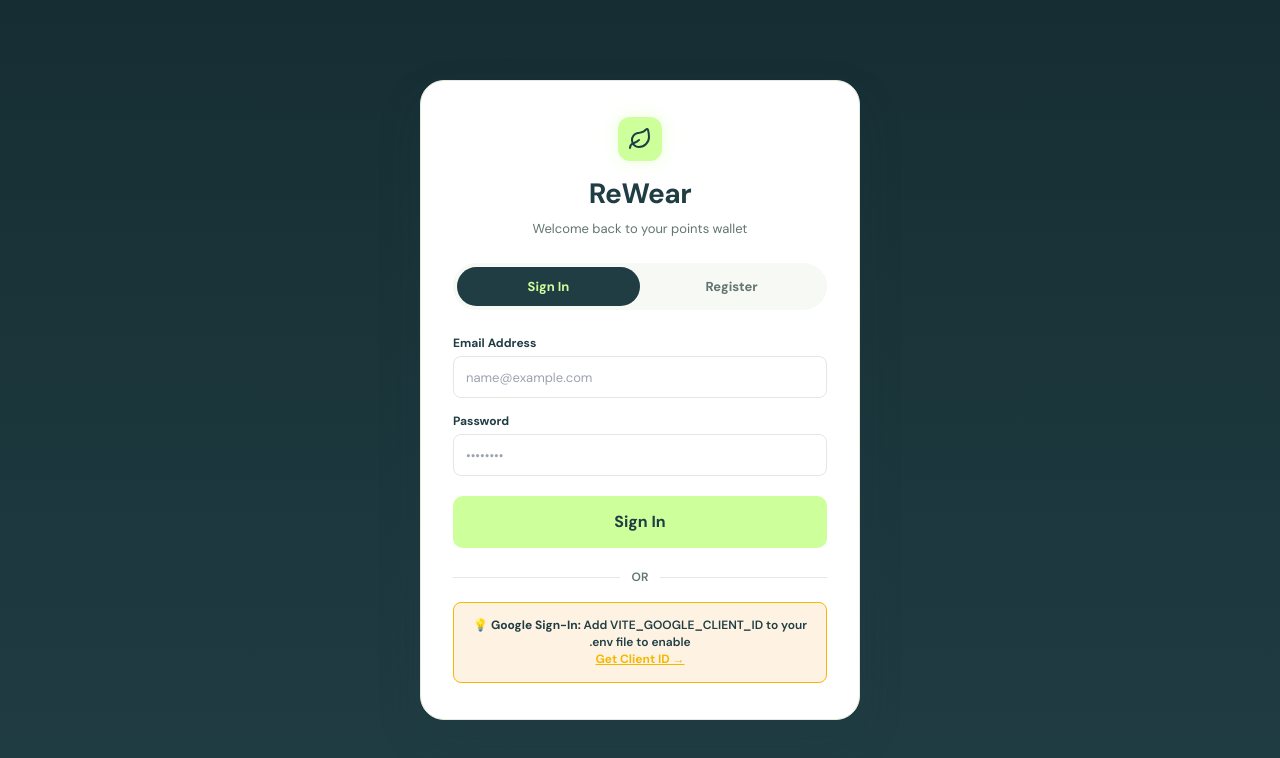
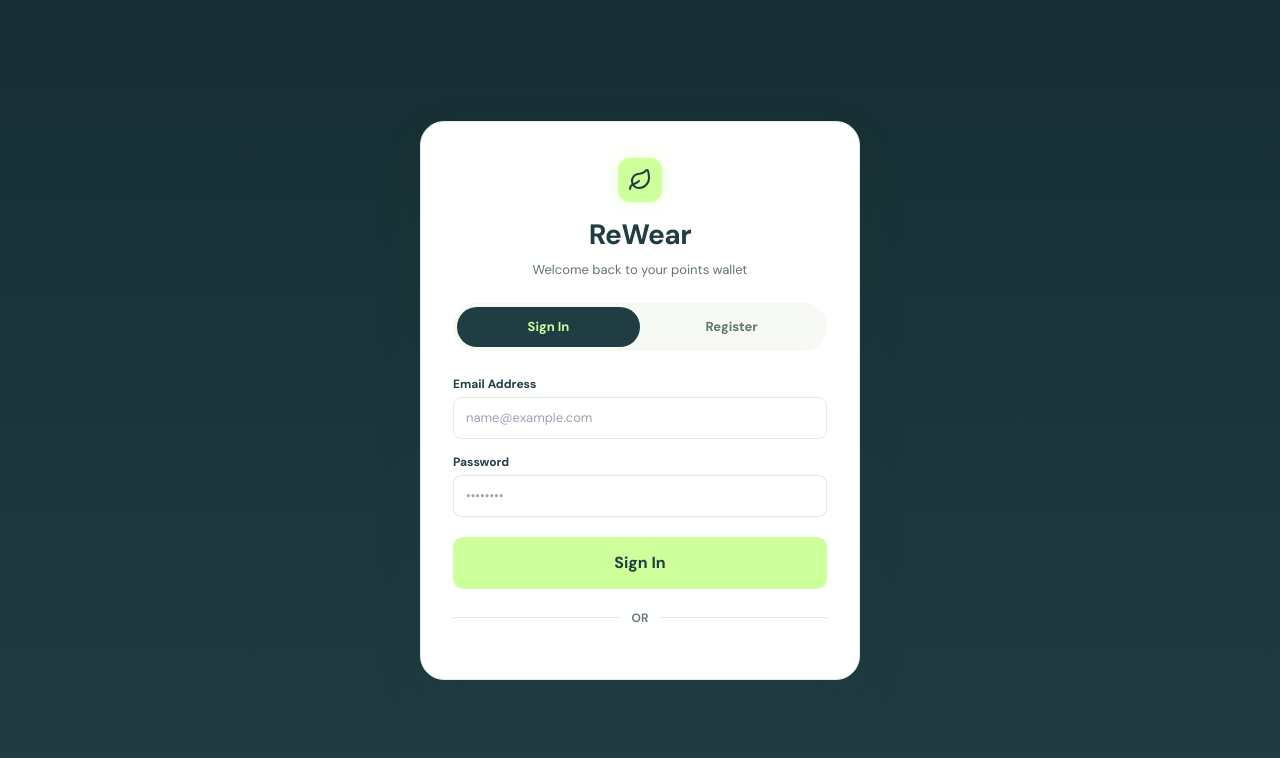
Before and after one commit to Ali-shaikh-Afridi-QA/REWear-updattt, a React (Vite) app: page / in a window 1280 px wide. Shown: the top 758 px of the page. Built offline with nearby package versions, Linux system fonts and the light colour scheme; a web font is replaced by a local one.

Commit message:
Add Google Sign-In button container and back button to AuthPage

```diff
--- a/src/components/auth/AuthPage.tsx
+++ b/src/components/auth/AuthPage.tsx
@@ -322,36 +322,43 @@ export function AuthPage({ initialMode = 'login', onSuccess, onBack }: AuthProps
         </div>
 
         {/* Google Sign-In Button */}
-        {import.meta.env.VITE_GOOGLE_CLIENT_ID ? (
         <div
           id="google-signin-button"
           style={{
             display: 'flex',
             justifyContent: 'center',
-              minHeight: '44px',
-              marginTop: '16px',
+            marginTop: '8px',
           }}
-          />
-        ) : (
-          <div
+        ></div>
+
+        {/* Back Button */}
+        {onBack && (
+          <button
+            onClick={onBack}
             style={{
-              background: '#FEF3E2',
-              border: '1px solid #F5B800',
-              padding: '14px 16px',
+              width: '100%',
+              padding: '12px',
+              marginTop: '12px',
+              background: 'transparent',
+              border: '1px solid var(--line)',
               borderRadius: '8px',
-              textAlign: 'center',
-              fontSize: '12px',
+              fontSize: '13px',
               fontWeight: 600,
-              color: 'var(--ink)',
-              marginTop: '16px',
-              lineHeight: '1.4',
+              color: 'var(--muted)',
+              cursor: 'pointer',
+              transition: 'all 0.2s',
+            }}
+            onMouseEnter={(e) => {
+              e.currentTarget.style.background = 'var(--bg-cream)'
+              e.currentTarget.style.color = 'var(--ink)'
+            }}
+            onMouseLeave={(e) => {
+              e.currentTarget.style.background = 'transparent'
+              e.currentTarget.style.color = 'var(--muted)'
             }}
           >
-            💡 <strong>Google Sign-In:</strong> Add VITE_GOOGLE_CLIENT_ID to your .env file to enable <br />
-            <a href="https://console.cloud.google.com/" target="_blank" rel="noopener noreferrer" style={{ color: '#F5B800', textDecoration: 'underline', fontWeight: 700 }}>
-              Get Client ID →
-            </a>
-          </div>
+            ← Back
+          </button>
         )}
       </div>
     </div>
```
Lines whose indentation alone changed are shown as unchanged.
